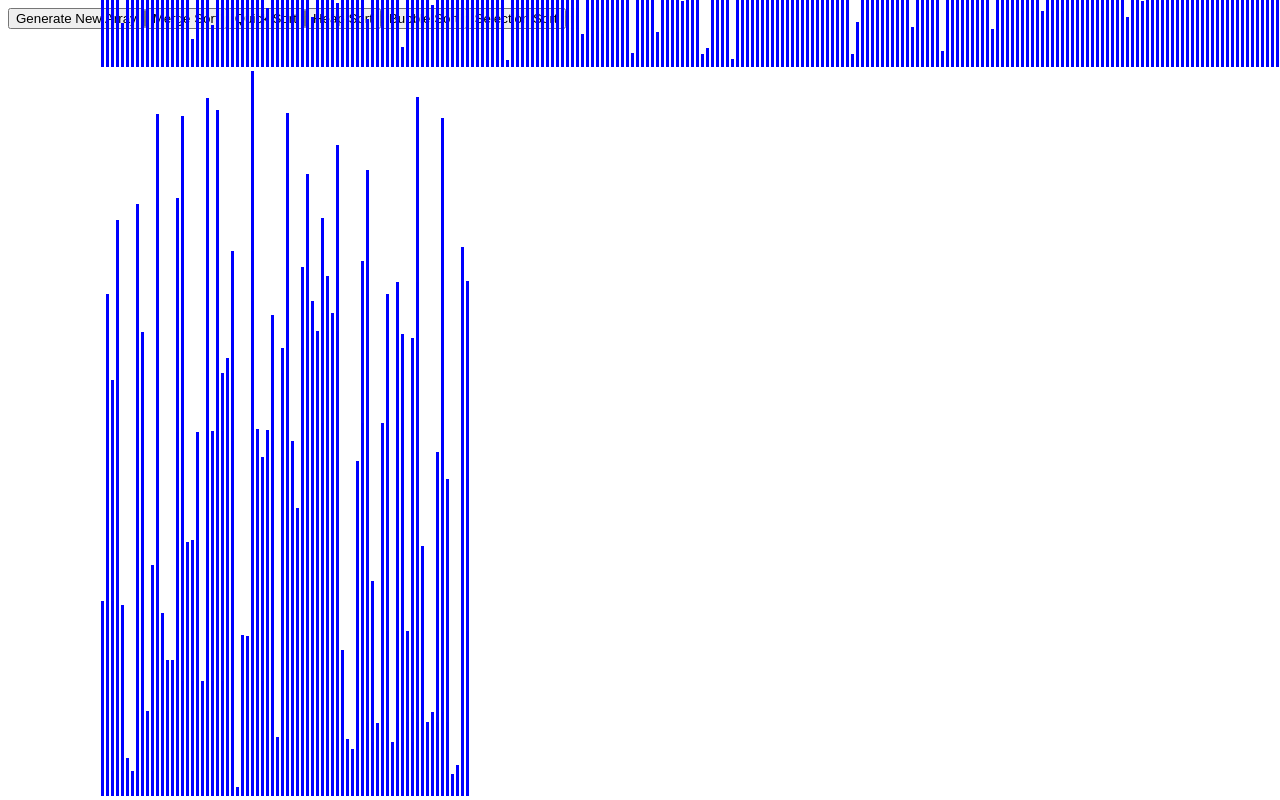
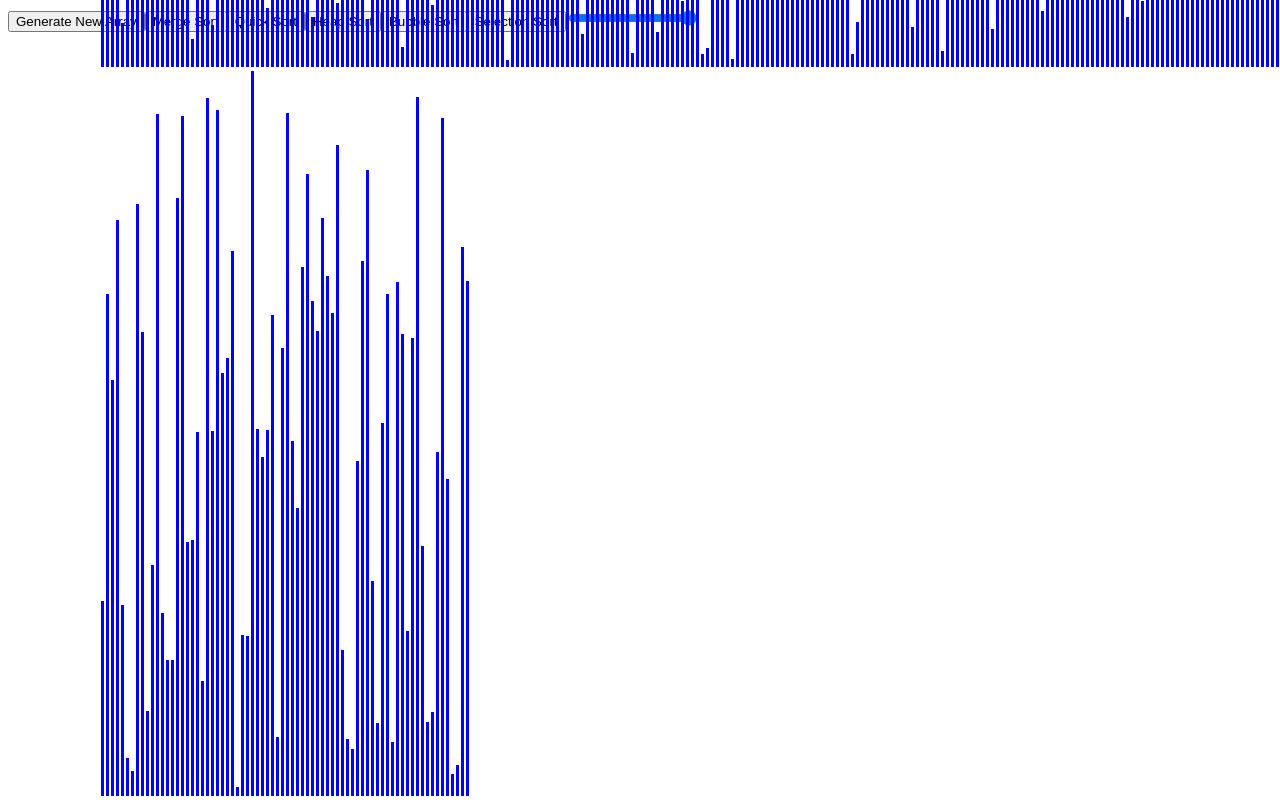
Before and after one commit to Tsutton908/sorting_algorithm_web_app, a React (Create React App) app: page / in a window 1280 px wide. Built offline with nearby package versions, Linux system fonts and the light colour scheme.

Commit message:
changeSize slider inserted and functioning properly, needs style

```diff
--- /dev/null
+++ b/src/components/Slider.js
@@ -0,0 +1,18 @@
+import React from 'react';
+
+function Slider( { min, max, value, handleChange }) {
+    return (
+        <div className="slider-container">
+            <input
+                type="range"
+                className="slider"
+                min={min}
+                max={max}
+                value={value}
+                onChange={handleChange}
+            />
+        </div>
+    )
+}
+
+export default Slider;
--- a/src/components/SortingVisualizer.js
+++ b/src/components/SortingVisualizer.js
@@ -5,8 +5,9 @@ import  mergeSort from './sortingAlgorithms/mergeSort';
 import quickSort from './sortingAlgorithms/quickSort';
 import bubbleSort from './sortingAlgorithms/bubbleSort';
 import selectionSort from './sortingAlgorithms/selectionSort';
+import Slider from './Slider';
 
-const NumberOfArrayBars = 310;
+//const NumberOfArrayBars = 310;
 const AnimationSpeed = 1;
 
 
@@ -17,6 +18,13 @@ export default class SortingVisualizer extends React.Component {
             array: [],
             sorted: false,
             backgroundColor: "red",
+            speed: {
+                value: 2,
+                min: 1,
+                max: 100,
+
+            },
+            numberOfArrayBars: 310,
         };
     }
 
@@ -28,7 +36,7 @@ export default class SortingVisualizer extends React.Component {
     resetArray() {
         const array= [];
 
-        for (let i = 0; i < NumberOfArrayBars; i++) {
+        for (let i = 0; i < this.state.numberOfArrayBars; i++) {
             array.push(randomIntFromInterval(5, 730));
         }
 
@@ -129,11 +137,28 @@ export default class SortingVisualizer extends React.Component {
         //console.log(animations);
     }
 
+
     render() {
         const {array} = this.state;
 
         //let backgroundColor = this.state.sorted ? "red" : "green";
         let background = this.state.backgroundColor;
+
+        /*
+        const [option, setOptions] = useState(this.state.speed);
+        const [selectedOptionIndex, setSelectedOptionIndex] = useState(0);
+        const selectedOption = option[selectedOptionIndex];
+
+        function handleSliderChange({ target }) {
+            setOptions(prevOptions => {
+                return prevOptions.map((option, index) => {
+                    if (index !== selectedOptionIndex) {
+                        return option;
+                    }
+                    return { ...option, value: target.value};
+                });
+            })
+        }; */
 
         return (
             <div>
@@ -143,6 +168,27 @@ export default class SortingVisualizer extends React.Component {
             <button onClick={() => this.heapSort()}>Heap Sort</button>
             <button onClick={() => this.bubbleSort()}>Bubble Sort</button>
             <button onClick={() => this.selectionSort()}>Selection Sort</button>
+            <input
+                id="changeSize"
+                type="range"
+                value={this.state.numberOfArrayBars}
+                min="1"
+                max="310"
+                style={{background: "green", cursor: "pointer"}}
+                onChange={(event) => {
+                    var array= [];
+
+                    this.setState({
+                        numberOfArrayBars: event.target.value,
+                    })
+
+                    for (let i = 0; i < this.state.numberOfArrayBars; i++) {
+                        array.push(randomIntFromInterval(5, 730));
+                    }
+
+                    this.setState({array});
+                }}
+            />
             <div className="array-container">
                 {array.map((value,idx) => (
                     <div
```
